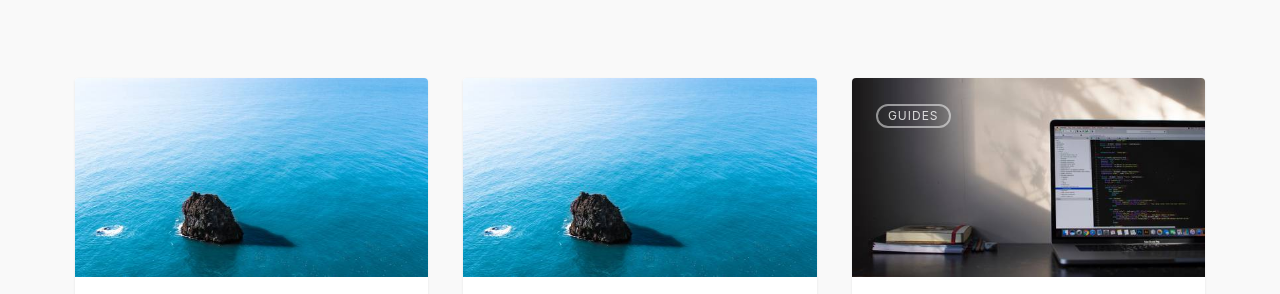
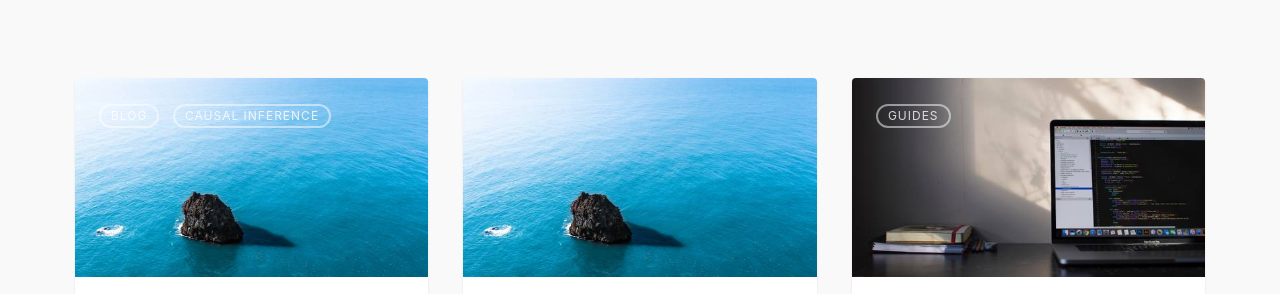
Before and after one commit to Cirokun/cirokun.github.io, a Jekyll site: the page built from index.md, in a window 1280 px wide and 900 px high, scrolled down 426 px. Shown: the part 152-446 px from the top of the window. Built offline with Jekyll 4.4.1, drawn with Linux system fonts in a browser that asks for light colours.

Commit message:
Add categories to causal performance post

```diff
--- a/_posts/2026-03-22-causal-performance.md
+++ b/_posts/2026-03-22-causal-performance.md
@@ -2,6 +2,7 @@
 layout: post # needs to be post
 title: Why model performance is not the same as causal performance # title of your post
 featured-img: sleek #optional - if you want you can include hero image
+categories: [Blog, Causal Inference]
 ---
 
 test
```
